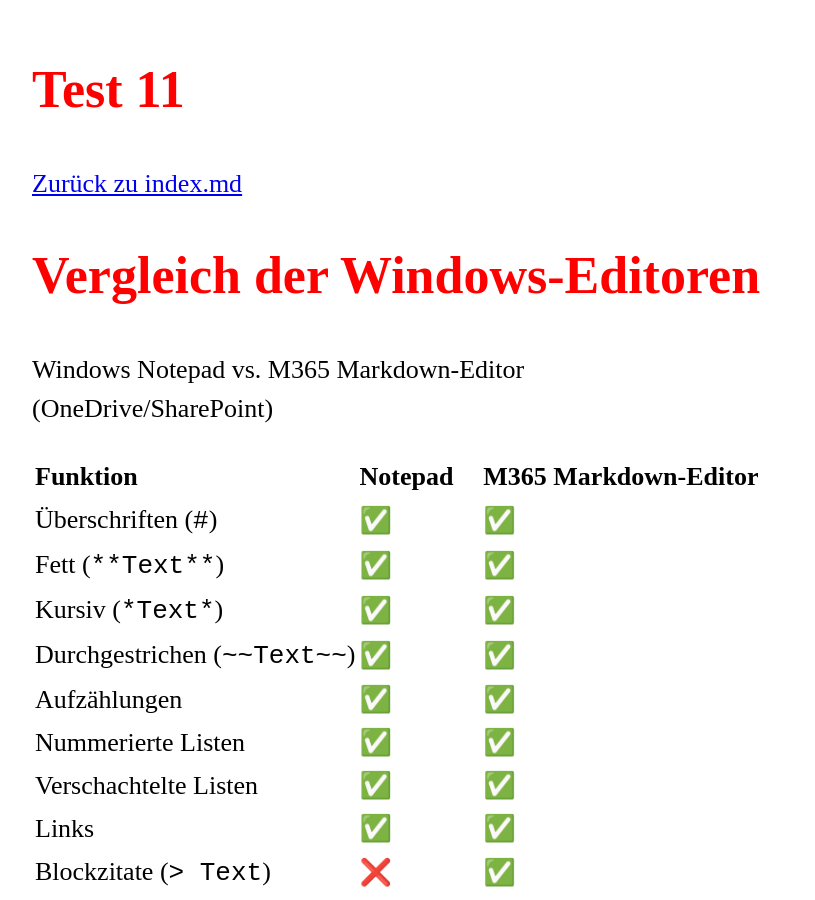
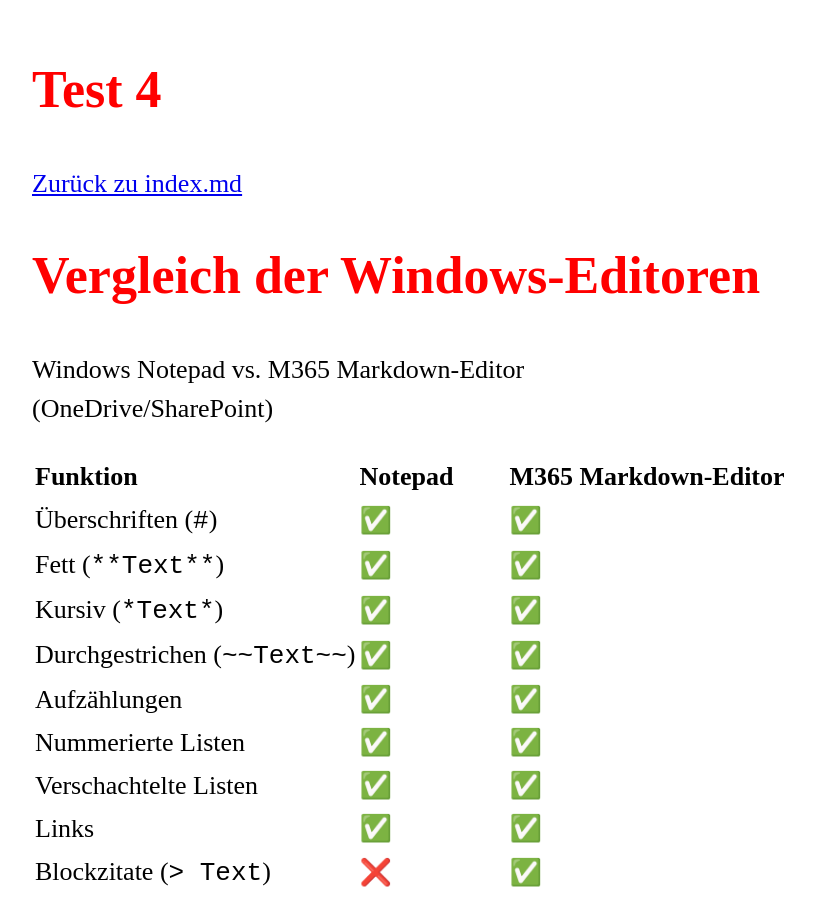
Before and after one commit to MonaLgbt/MonaLgbt.github.io, a Jekyll site: the page built from pages/comparison.md, in a window 1280 px wide and 900 px high. Shown: the whole window, without its empty margins (218-1033 px from the left). Built offline with Jekyll 4.4.1, drawn with Linux system fonts in a browser that asks for light colours.

Commit message:
Update comparison.md

```diff
--- a/pages/comparison.md
+++ b/pages/comparison.md
@@ -1,5 +1,5 @@
 ---
-title: Test 11
+title: Test 4
 layout: default
 ---
 
@@ -10,7 +10,7 @@
 Windows Notepad vs. M365 Markdown-Editor
 (OneDrive/SharePoint)
 
-| Funktion &nbsp;&nbsp;&nbsp;&nbsp;&nbsp;&nbsp;&nbsp;&nbsp;&nbsp;&nbsp;&nbsp;&nbsp;&nbsp;&nbsp; | Notepad | M365 Markdown-Editor |
+| Funktion &nbsp;&nbsp;&nbsp;&nbsp;&nbsp;&nbsp;&nbsp;&nbsp;&nbsp;&nbsp;&nbsp;&nbsp;&nbsp;&nbsp;&nbsp;&nbsp;&nbsp;&nbsp;&nbsp;&nbsp;&nbsp; | Notepad &nbsp;&nbsp;&nbsp;&nbsp;&nbsp;&nbsp;&nbsp; | M365 Markdown-Editor |
 |-----------|----------|----------|
 | Überschriften (`#`) | ✅ | ✅ |
 | Fett (`**Text**`) | ✅ | ✅ |
```
